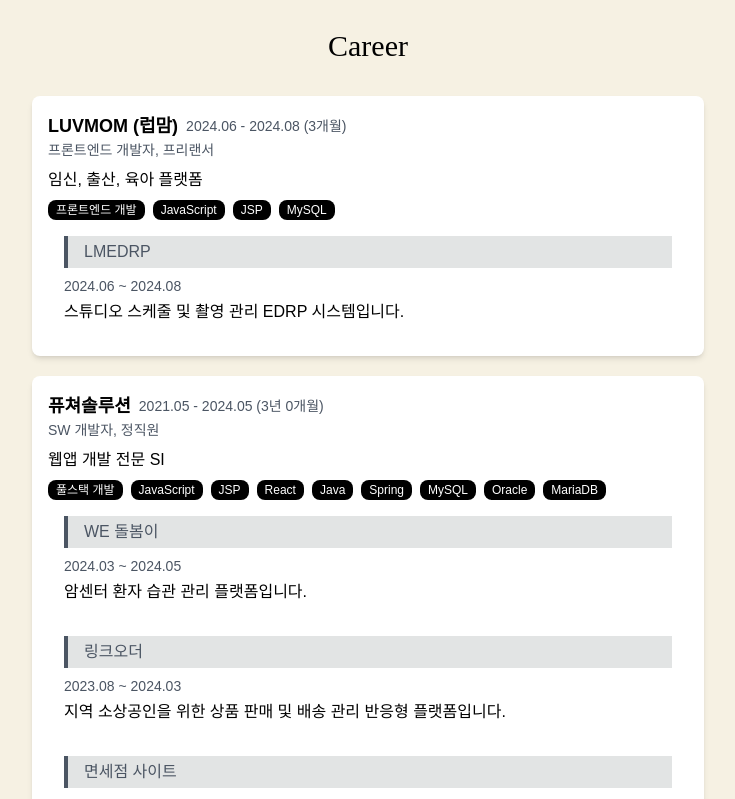
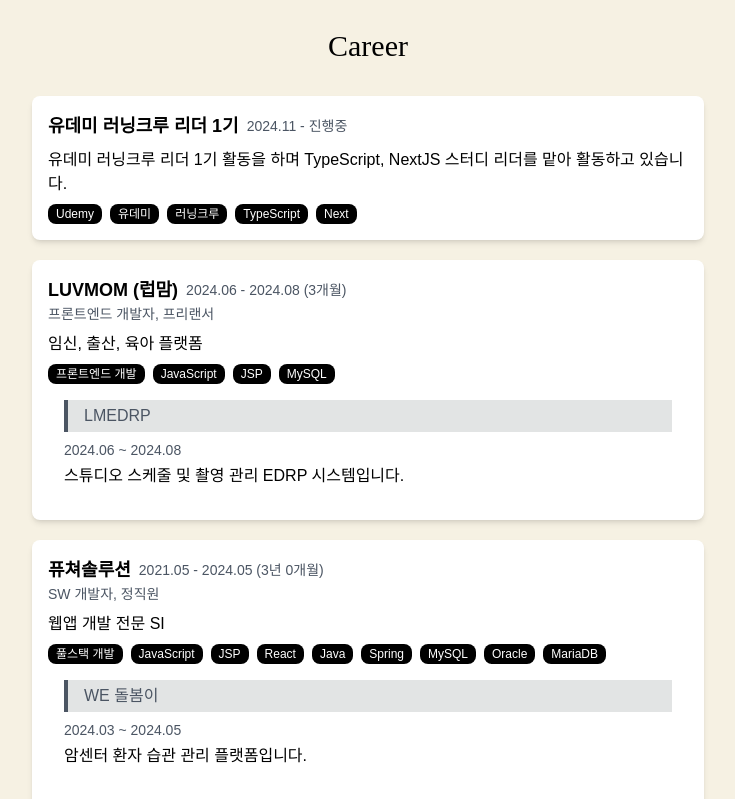
Before and after one commit to HwajinLee3114/lhjin-portfolio, a Next.js app: page /career in a window 1280 px wide. Shown: the top 799 px of the page, without its empty margins (272-1007 px from the left). Built offline with nearby package versions, Linux system fonts and the light colour scheme; a web font is replaced by a local one.

Commit message:
career update

```diff
--- a/src/data/career.ts
+++ b/src/data/career.ts
@@ -72,4 +72,14 @@ export const career: Career[] = [
     tag: ["프론트엔드 개발", "JavaScript", "JSP", "MySQL"],
     projects: ["10"],
   },
+  {
+    id: "5",
+    company: "유데미 러닝크루 리더 1기",
+    period: "2024.11 - 진행중", // 2025.01 (3개월)
+    role: "",
+    companyInfo:
+      "유데미 러닝크루 리더 1기 활동을 하며 TypeScript, NextJS 스터디 리더를 맡아 활동하고 있습니다.",
+    tag: ["Udemy", "유데미", "러닝크루", "TypeScript", "Next"],
+    projects: [],
+  },
 ];
```
